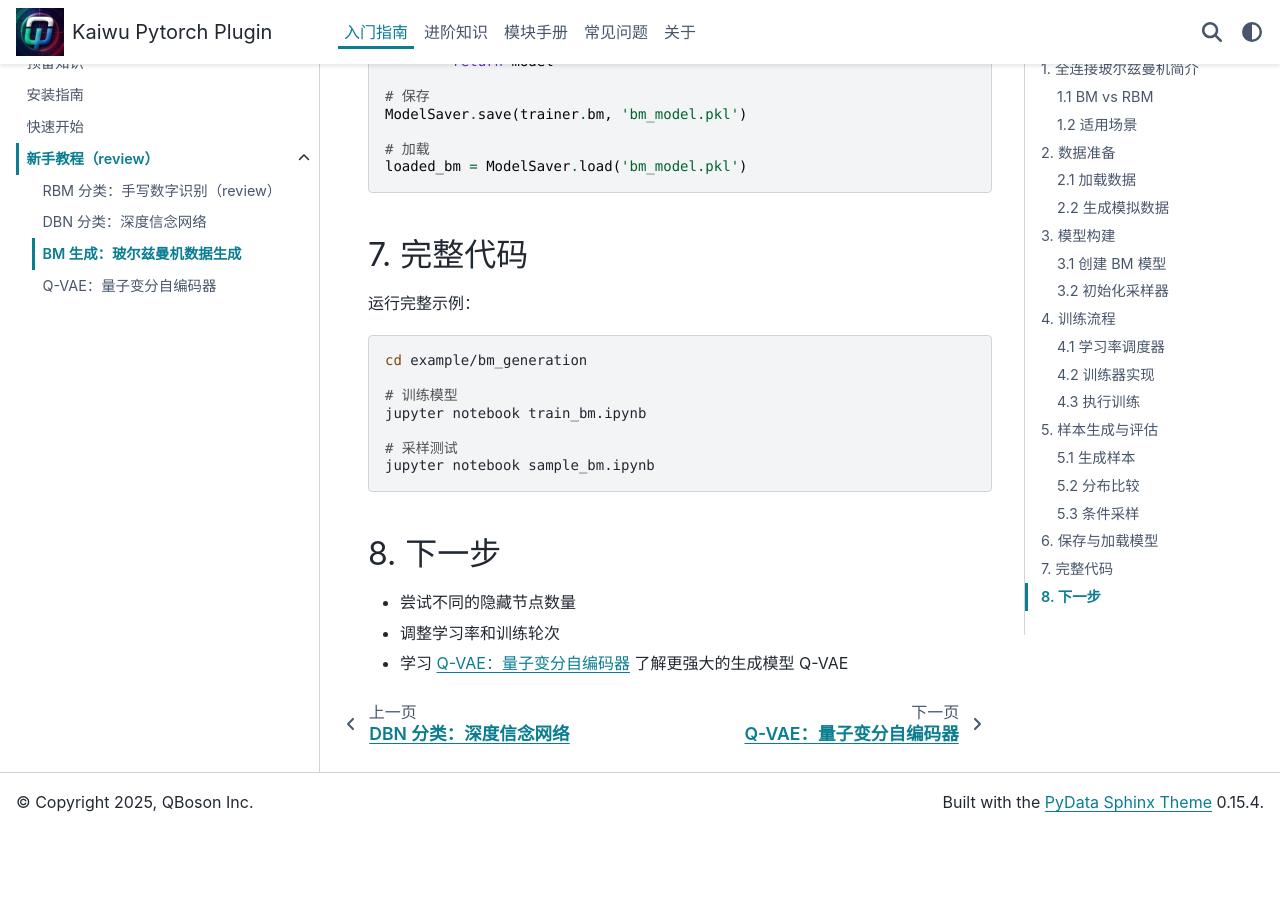
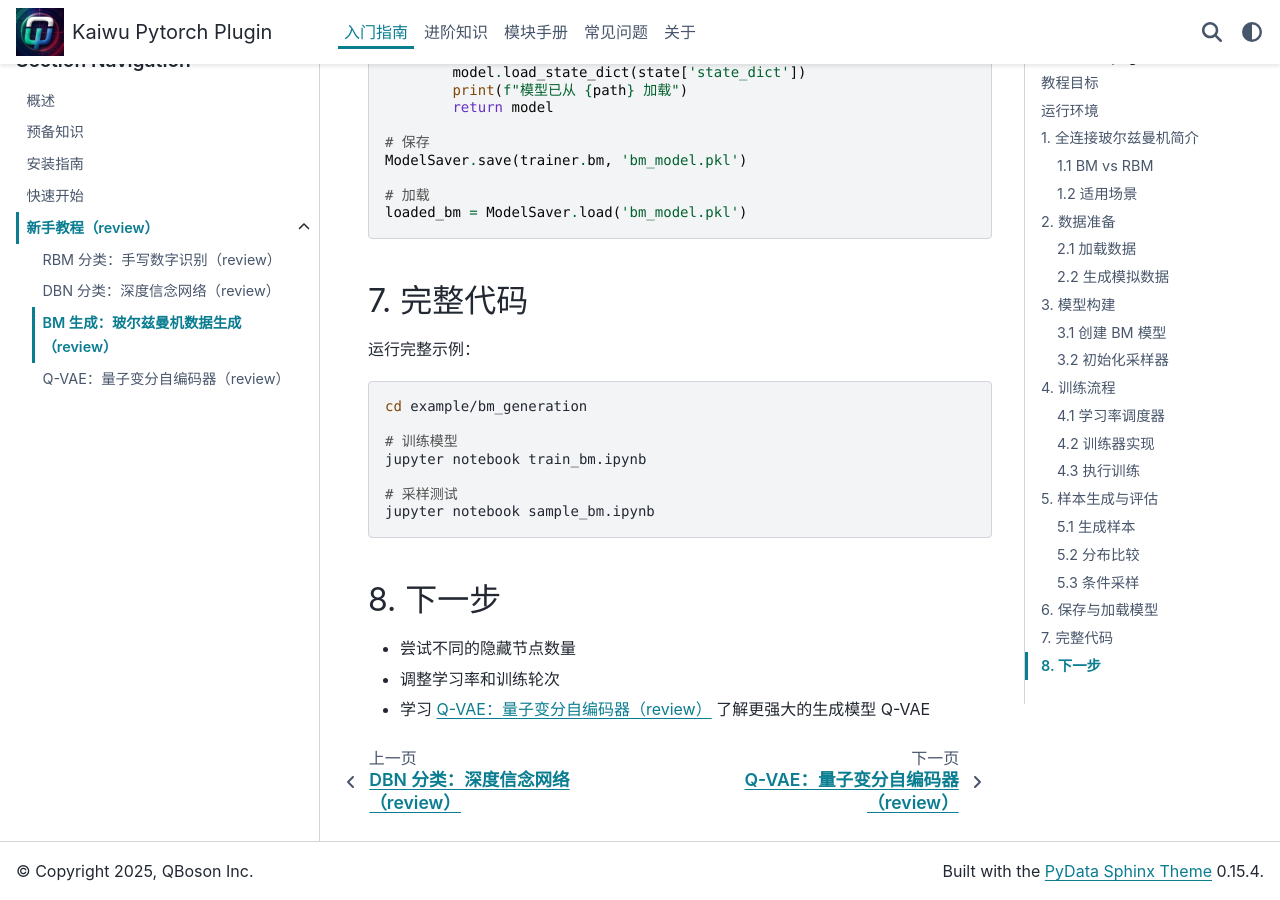
Before and after one commit to qboson/kaiwu-pytorch-plugin, a Sphinx documentation site: the page built from docs/source/getting_started/tutorials/bm_generation.rst, in a window 1280 px wide and 900 px high, scrolled down 8401 px. Built offline with Sphinx 7.4.7 and the PyData theme 0.15.4, drawn with Linux system fonts in a browser that asks for light colours; formulas are drawn with MathJax 3; before the commit the page ends 9232 px from its top, so only the background shows below that; some of the changed text lies outside the part shown.

Commit message:
add review label in some page for reviewing

```diff
--- a/docs/source/getting_started/tutorials/bm_generation.rst
+++ b/docs/source/getting_started/tutorials/bm_generation.rst
@@ -1,5 +1,5 @@
 ==============================
-BM 生成：玻尔兹曼机数据生成
+BM 生成：玻尔兹曼机数据生成（review）
 ==============================
 
 本教程演示如何使用全连接玻尔兹曼机（Boltzmann Machine, BM）进行无监督训练和数据生成。该方法适合快速生成大量小规模样本的场景。
--- a/docs/source/getting_started/tutorials/dbn_classification.rst
+++ b/docs/source/getting_started/tutorials/dbn_classification.rst
@@ -1,5 +1,5 @@
 ==============================
-DBN 分类：深度信念网络
+DBN 分类：深度信念网络（review）
 ==============================
 
 本教程在 RBM 分类的基础上，进一步构建深度信念网络（Deep Belief Network, DBN），通过堆叠多层 RBM 实现更强大的特征学习能力。
--- a/docs/source/getting_started/tutorials/qvae_mnist.rst
+++ b/docs/source/getting_started/tutorials/qvae_mnist.rst
@@ -1,5 +1,5 @@
 ======================================
-Q-VAE：量子变分自编码器
+Q-VAE：量子变分自编码器（review）
 ======================================
 
 本教程演示如何训练和评估量子变分自编码器（Quantum Variational Autoencoder, Q-VAE）模型。Q-VAE 结合了变分自编码器和量子玻尔兹曼机，能够实现更强大的生成和表征学习能力。
```
